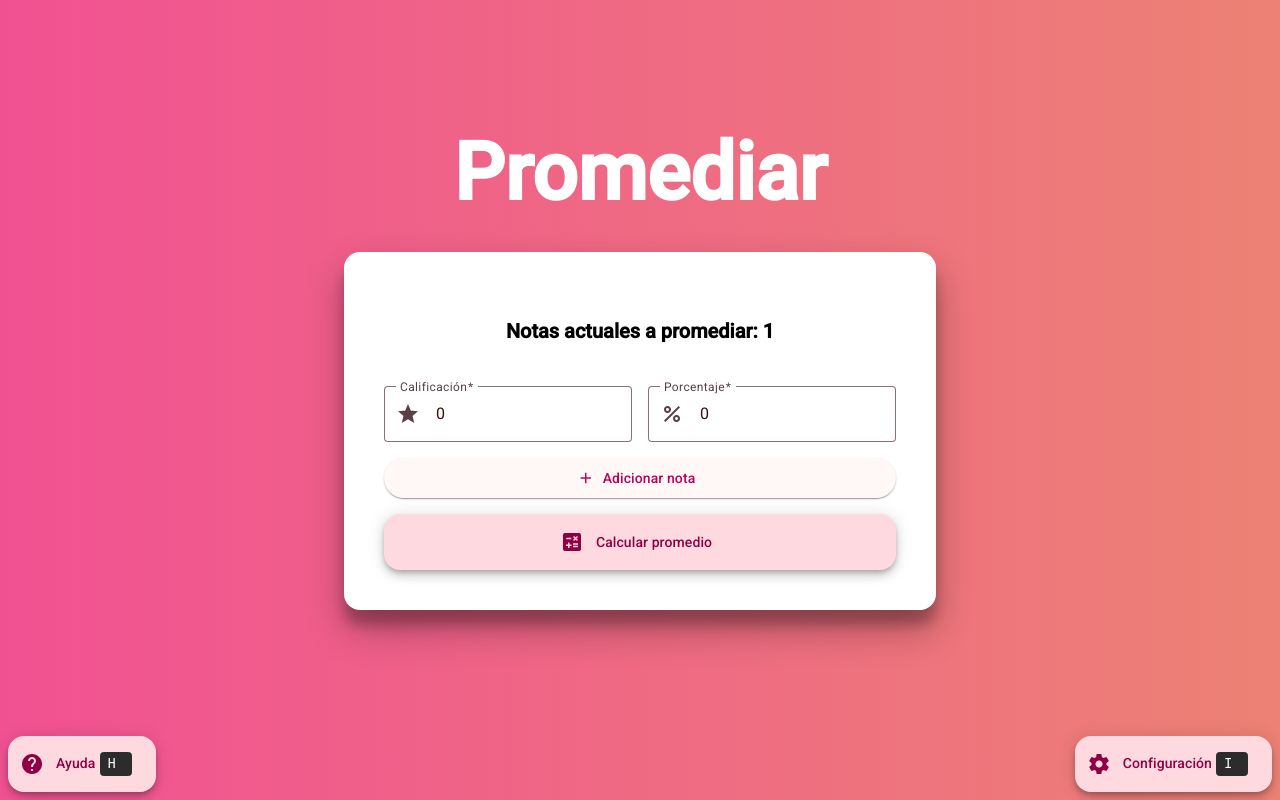
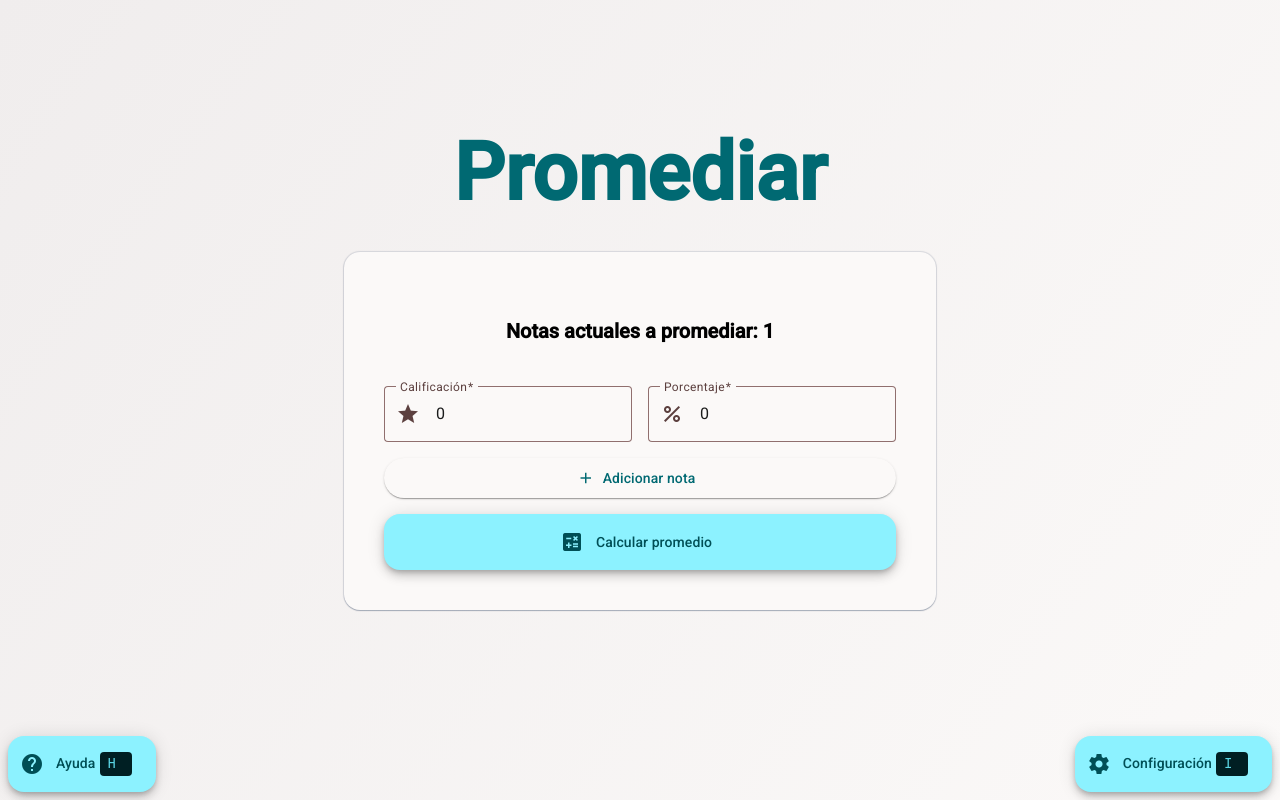
Before and after one commit to MrNizzy/promediar-angular, an Angular app: page / in a window 1280 px wide. Built offline with nearby package versions, Linux system fonts and the light colour scheme.

Commit message:
Refactor: update styles to use Material Design variables and remove unused color definitions

```diff
--- a/src/app/components/promediar/promediar.component.scss
+++ b/src/app/components/promediar/promediar.component.scss
@@ -1,17 +1,9 @@
-$color-red: #ff7979;
-$color-red-accent: #ff4d4d;
-$color-green: #8bf8c2;
-$color-green-accent: #4fffc2;
-$color-blue: #4f93f9;
-$color-blue-accent: #5e9dfc;
-
 .card {
   padding: 2.5rem;
   border-radius: 1rem;
-  box-shadow: rgba(0, 0, 0, 0.3) 0px 19px 38px,
-    rgba(0, 0, 0, 0.22) 0px 15px 12px;
-  background-color: #fff;
-  color: #000;
+  box-shadow: rgba(9, 30, 66, 0.25) 0px 1px 1px,
+    rgba(9, 30, 66, 0.13) 0px 0px 1px 1px;
+  background: var(--mat-sys-surface);
   text-align: center;
   font-size: 20px;
   font-weight: 600;
@@ -23,8 +15,8 @@ $color-blue-accent: #5e9dfc;
 
   transition: all 0.3s;
   &:hover {
-    box-shadow: rgba(0, 0, 0, 0.25) 0px 14px 28px,
-      rgba(0, 0, 0, 0.22) 0px 10px 10px;
+    box-shadow: rgba(0, 0, 0, 0.25) 0px 0px 28px,
+      rgba(0, 0, 0, 0.22) 0px 10px 4px;
   }
 }
 
@@ -58,28 +50,26 @@ $color-blue-accent: #5e9dfc;
   font-weight: 600;
   cursor: pointer;
   box-shadow: rgba(0, 0, 0, 0.16) 0px 3px 6px, rgba(0, 0, 0, 0.23) 0px 3px 6px;
-  background-color: $color-green;
+  background-color: var(--mat-sys-primary-container);
   color: #000;
   transition: all 0.3s;
   &:hover {
     box-shadow: rgba(0, 0, 0, 0.19) 0px 10px 20px,
       rgba(0, 0, 0, 0.23) 0px 6px 6px;
-    background-color: $color-green-accent;
+    background-color: var(--mat-sys-primary-container);
   }
 }
 
 .button--submit {
-  background-color: $color-blue;
+  background-color: var(--mat-sys-secondary-container);
   &:hover {
-    background-color: $color-blue-accent;
+    background-color: var(--mat-sys-on-secondary-container);
   }
 }
 
 .button--delete {
-  background-color: $color-red;
-  &:hover {
-    background-color: $color-red-accent;
-  }
+  color: var(--mat-sys-error);
+  background-color: var(--mat-sys-error-container);
 }
 
 @media (max-width: 768px) {
--- a/src/app/pages/home/home.component.scss
+++ b/src/app/pages/home/home.component.scss
@@ -13,7 +13,7 @@
   display: block;
   font-size: 5rem;
   font-weight: 700;
-  color: #fff;
+  color: var(--mat-sys-primary);
   text-align: center;
   margin: 0;
   padding: 0;
--- a/src/styles.scss
+++ b/src/styles.scss
@@ -1,13 +1,19 @@
 /* You can add global styles to this file, and also import other style files */
 @use "@angular/material" as mat;
-@use "./themes/light.scss" as light;
+@use "./themes/default.theme.scss" as default-theme;
 
 @include mat.elevation-classes();
 @include mat.app-background();
 
 html {
-  @include mat.all-component-themes(light.$light-theme);
-  // linear gradient
+  color-scheme: light dark;
+  @include mat.theme(
+    (
+      color: default-theme.$tertiary-palette,
+      typography: Roboto,
+      density: 0,
+    )
+  );
 }
 
 html,
@@ -16,9 +22,9 @@ body {
 }
 body {
   background: linear-gradient(
-    90deg,
-    rgba(#ee2677, 0.8) 0%,
-    rgba(#e86252, 0.8) 100%
+    125deg,
+    var(--mat-sys-surface-container),
+    var(--mat-sys-surface)
   );
   margin: 0;
   font-family: Roboto, "Helvetica Neue", sans-serif;
@@ -30,8 +36,8 @@ body {
   margin: 0.25rem;
   border-radius: 0.25rem;
   min-width: 1rem;
-  background-color: #2c2c2c;
-  color: #fff;
+  background-color: var(--mat-sys-on-primary-fixed);
+  color: var(--mat-sys-primary-fixed-dim);
   text-align: left;
   user-select: none;
   font-family: monospace;
@@ -67,28 +73,33 @@ a:focus {
 }
 
 .mdc-button:focus {
-  border: 2px solid
-    var(--mdc-text-button-label-text-color, var(--mat-app-primary));
+  outline: 2px solid var(--mat-sys-primary);
 }
 
 a:focus {
-  background-color: var(
-    --mdc-text-button-label-text-color,
-    var(--mat-app-primary)
-  );
-  color: #fff;
+  background-color: var(--mat-sys-primary-container);
+  color: var(--mat-sys-primary);
   text-decoration: none;
 }
 
 a {
-  color: var(--mdc-text-button-label-text-color, var(--mat-app-primary));
+  color: var(--mat-sys-primary);
   text-decoration: none;
   transition: all 0.3s;
   &:hover {
-    color: #fff;
-    background-color: var(
-      --mdc-text-button-label-text-color,
-      var(--mat-app-primary)
+    color: var(--mat-sys-primary-container);
+    background-color: var(--mat-sys-on-background);
+  }
+}
+
+@media (prefers-color-scheme: dark) {
+  html {
+    @include mat.theme(
+      (
+        color: default-theme.$primary-palette,
+        typography: Roboto,
+        density: 0,
+      )
     );
   }
 }
--- /dev/null
+++ b/src/themes/default.theme.scss
@@ -0,0 +1,204 @@
+// This file was generated by running 'ng generate @angular/material:theme-color'.
+// Proceed with caution if making changes to this file.
+
+@use 'sass:map';
+@use '@angular/material' as mat;
+
+// Note: Color palettes are generated from primary: #de283b, secondary: #005461, tertiary: #25b1bf, neutral: #404040
+$_palettes: (
+  primary: (
+    0: #000000,
+    10: #410007,
+    20: #680011,
+    25: #7d0016,
+    30: #92001c,
+    35: #a90022,
+    40: #be0528,
+    50: #e32c3e,
+    60: #ff535a,
+    70: #ff8887,
+    80: #ffb3b1,
+    90: #ffdad8,
+    95: #ffedeb,
+    98: #fff8f7,
+    99: #fffbff,
+    100: #ffffff,
+  ),
+  secondary: (
+    0: #000000,
+    10: #001f25,
+    20: #00363f,
+    25: #00424d,
+    30: #004e5b,
+    35: #0f5b68,
+    40: #226774,
+    50: #3f808e,
+    60: #5b9aa8,
+    70: #76b5c3,
+    80: #91d0df,
+    90: #adedfc,
+    95: #d6f6ff,
+    98: #effbff,
+    99: #f7fdff,
+    100: #ffffff,
+  ),
+  tertiary: (
+    0: #000000,
+    10: #001f23,
+    20: #00363c,
+    25: #004249,
+    30: #004f56,
+    35: #005c64,
+    40: #006972,
+    50: #00848f,
+    60: #00a0ad,
+    70: #37bbca,
+    80: #5bd7e6,
+    90: #8cf2ff,
+    95: #ccf9ff,
+    98: #ebfdff,
+    99: #f5feff,
+    100: #ffffff,
+  ),
+  neutral: (
+    0: #000000,
+    10: #1b1c1c,
+    20: #303030,
+    25: #3b3b3b,
+    30: #474747,
+    35: #525252,
+    40: #5f5e5e,
+    50: #777777,
+    60: #919090,
+    70: #acabaa,
+    80: #c8c6c6,
+    90: #e4e2e1,
+    95: #f3f0f0,
+    98: #fbf9f8,
+    99: #fefcfb,
+    100: #ffffff,
+    4: #0e0e0e,
+    6: #131313,
+    12: #1f2020,
+    17: #2a2a2a,
+    22: #353535,
+    24: #393939,
+    87: #dcd9d9,
+    92: #eae8e7,
+    94: #f0eded,
+    96: #f5f3f3,
+  ),
+  neutral-variant: (
+    0: #000000,
+    10: #2b1515,
+    20: #432a29,
+    25: #4f3434,
+    30: #5c403f,
+    35: #694b4a,
+    40: #765756,
+    50: #906f6e,
+    60: #ac8887,
+    70: #c8a2a1,
+    80: #e5bdbb,
+    90: #ffdad8,
+    95: #ffedeb,
+    98: #fff8f7,
+    99: #fffbff,
+    100: #ffffff,
+  ),
+  error: (
+    0: #000000,
+    10: #410002,
+    20: #690005,
+    25: #7e0007,
+    30: #93000a,
+    35: #a80710,
+    40: #ba1a1a,
+    50: #de3730,
+    60: #ff5449,
+    70: #ff897d,
+    80: #ffb4ab,
+    90: #ffdad6,
+    95: #ffedea,
+    98: #fff8f7,
+    99: #fffbff,
+    100: #ffffff,
+  ),
+);
+
+$_rest: (
+  secondary: map.get($_palettes, secondary),
+  neutral: map.get($_palettes, neutral),
+  neutral-variant: map.get($_palettes,  neutral-variant),
+  error: map.get($_palettes, error),
+);
+
+$primary-palette: map.merge(map.get($_palettes, primary), $_rest);
+$tertiary-palette: map.merge(map.get($_palettes, tertiary), $_rest);
+
+@function _high-contrast-value($light, $dark, $theme-type) {
+  @if ($theme-type == light) {
+    @return $light;
+  }
+  @if ($theme-type == dark) {
+    @return $dark;
+  }
+  @if ($theme-type == color-scheme) {
+    @return light-dark(#{$light}, #{$dark});
+  }
+
+  @error 'Unknown theme-type #{$theme-type}. Expected light, dark, or color-scheme';
+}
+
+@mixin high-contrast-overrides($theme-type) {
+  @include mat.theme-overrides((
+    primary: _high-contrast-value(#60000f, #ffecea, $theme-type),
+    on-primary: _high-contrast-value(#ffffff, #000000, $theme-type),
+    primary-container: _high-contrast-value(#97001d, #ffadab, $theme-type),
+    on-primary-container: _high-contrast-value(#ffffff, #220002, $theme-type),
+    inverse-primary: _high-contrast-value(#ffb3b1, #95001d, $theme-type),
+    primary-fixed: _high-contrast-value(#97001d, #ffdad8, $theme-type),
+    primary-fixed-dim: _high-contrast-value(#6c0012, #ffb3b1, $theme-type),
+    on-primary-fixed: _high-contrast-value(#ffffff, #000000, $theme-type),
+    on-primary-fixed-variant: _high-contrast-value(#ffffff, #2d0003, $theme-type),
+    secondary: _high-contrast-value(#00313a, #d3f6ff, $theme-type),
+    on-secondary: _high-contrast-value(#ffffff, #000000, $theme-type),
+    secondary-container: _high-contrast-value(#00515d, #8dccdc, $theme-type),
+    on-secondary-container: _high-contrast-value(#ffffff, #000d11, $theme-type),
+    secondary-fixed: _high-contrast-value(#00515d, #adedfc, $theme-type),
+    secondary-fixed-dim: _high-contrast-value(#003842, #91d0df, $theme-type),
+    on-secondary-fixed: _high-contrast-value(#ffffff, #000000, $theme-type),
+    on-secondary-fixed-variant: _high-contrast-value(#ffffff, #001418, $theme-type),
+    tertiary: _high-contrast-value(#003237, #c9f8ff, $theme-type),
+    on-tertiary: _high-contrast-value(#ffffff, #000000, $theme-type),
+    tertiary-container: _high-contrast-value(#005159, #56d3e2, $theme-type),
+    on-tertiary-container: _high-contrast-value(#ffffff, #000e10, $theme-type),
+    tertiary-fixed: _high-contrast-value(#005159, #8cf2ff, $theme-type),
+    tertiary-fixed-dim: _high-contrast-value(#00393e, #5bd7e6, $theme-type),
+    on-tertiary-fixed: _high-contrast-value(#ffffff, #000000, $theme-type),
+    on-tertiary-fixed-variant: _high-contrast-value(#ffffff, #001417, $theme-type),
+    background: _high-contrast-value(#fbf9f8, #131313, $theme-type),
+    on-background: _high-contrast-value(#1b1c1c, #e4e2e1, $theme-type),
+    surface: _high-contrast-value(#fbf9f8, #131313, $theme-type),
+    surface-dim: _high-contrast-value(#bab8b8, #131313, $theme-type),
+    surface-bright: _high-contrast-value(#fbf9f8, #505050, $theme-type),
+    surface-container-lowest: _high-contrast-value(#ffffff, #000000, $theme-type),
+    surface-container: _high-contrast-value(#e4e2e1, #303030, $theme-type),
+    surface-container-high: _high-contrast-value(#d6d4d3, #3b3b3b, $theme-type),
+    surface-container-highest: _high-contrast-value(#c8c6c6, #474747, $theme-type),
+    on-surface: _high-contrast-value(#000000, #ffffff, $theme-type),
+    shadow: _high-contrast-value(#000000, #000000, $theme-type),
+    scrim: _high-contrast-value(#000000, #000000, $theme-type),
+    surface-tint: _high-contrast-value(#be0528, #ffb3b1, $theme-type),
+    inverse-surface: _high-contrast-value(#303030, #e4e2e1, $theme-type),
+    inverse-on-surface: _high-contrast-value(#ffffff, #000000, $theme-type),
+    outline: _high-contrast-value(#3e2625, #ffecea, $theme-type),
+    outline-variant: _high-contrast-value(#5e4241, #e1b9b8, $theme-type),
+    error: _high-contrast-value(#600004, #ffece9, $theme-type),
+    on-error: _high-contrast-value(#ffffff, #000000, $theme-type),
+    error-container: _high-contrast-value(#98000a, #ffaea4, $theme-type),
+    on-error-container: _high-contrast-value(#ffffff, #220001, $theme-type),
+    surface-variant: _high-contrast-value(#ffdad8, #5c403f, $theme-type),
+    on-surface-variant: _high-contrast-value(#000000, #ffffff, $theme-type),
+  ))
+ }
--- a/src/themes/light.scss
+++ /dev/null
@@ -1,144 +0,0 @@
-// This file was generated by running 'ng generate @angular/material:m3-theme'.
-// Proceed with caution if making changes to this file.
-
-@use 'sass:map';
-@use '@angular/material' as mat;
-
-// Note: Color palettes are generated from primary: #ee2677, secondary: #e87ea1, tertiary: #e86252, neutral: #ebb3a9
-$_palettes: (
-  primary: (
-    0: #000000,
-    10: #3f0019,
-    20: #66002d,
-    25: #7a0037,
-    30: #8f0042,
-    35: #a5004d,
-    40: #bb0058,
-    50: #e41b70,
-    60: #ff4b8a,
-    70: #ff85a7,
-    80: #ffb1c3,
-    90: #ffd9e0,
-    95: #ffecef,
-    98: #fff8f7,
-    99: #fffbff,
-    100: #ffffff,
-  ),
-  secondary: (
-    0: #000000,
-    10: #3e001d,
-    20: #5f0f32,
-    25: #6d1b3d,
-    30: #7c2748,
-    35: #8b3354,
-    40: #9a3f60,
-    50: #b85779,
-    60: #d77093,
-    70: #f68aad,
-    80: #ffb1c7,
-    90: #ffd9e2,
-    95: #ffecef,
-    98: #fff8f8,
-    99: #fffbff,
-    100: #ffffff,
-  ),
-  tertiary: (
-    0: #000000,
-    10: #410001,
-    20: #680202,
-    25: #79100a,
-    30: #891d15,
-    35: #99291f,
-    40: #aa3529,
-    50: #cb4d3f,
-    60: #ed6655,
-    70: #ff8a7a,
-    80: #ffb4a9,
-    90: #ffdad5,
-    95: #ffedea,
-    98: #fff8f7,
-    99: #fffbff,
-    100: #ffffff,
-  ),
-  neutral: (
-    0: #000000,
-    4: #140705,
-    6: #1d0b08,
-    10: #31120d,
-    12: #361611,
-    17: #43211a,
-    20: #4a2720,
-    22: #4f2b24,
-    24: #542f29,
-    25: #57312b,
-    30: #643c35,
-    35: #714840,
-    40: #7f534b,
-    50: #9b6b63,
-    60: #b7847b,
-    70: #d49e95,
-    80: #f2b9af,
-    87: #fbd0c9,
-    90: #ffdad4,
-    92: #ffe2dd,
-    94: #ffe9e6,
-    95: #ffedea,
-    96: #fff1ee,
-    98: #fff8f6,
-    99: #fffbff,
-    100: #ffffff,
-  ),
-  neutral-variant: (
-    0: #000000,
-    10: #2b151b,
-    20: #422a2f,
-    25: #4e343a,
-    30: #5b3f45,
-    35: #674b51,
-    40: #74575d,
-    50: #8e6f75,
-    60: #aa888f,
-    70: #c6a2a9,
-    80: #e3bdc4,
-    90: #ffd9e0,
-    95: #ffecef,
-    98: #fff8f7,
-    99: #fffbff,
-    100: #ffffff,
-  ),
-  error: (
-    0: #000000,
-    10: #410002,
-    20: #690005,
-    25: #7e0007,
-    30: #93000a,
-    35: #a80710,
-    40: #ba1a1a,
-    50: #de3730,
-    60: #ff5449,
-    70: #ff897d,
-    80: #ffb4ab,
-    90: #ffdad6,
-    95: #ffedea,
-    98: #fff8f7,
-    99: #fffbff,
-    100: #ffffff,
-  ),
-);
-
-$_rest: (
-  secondary: map.get($_palettes, secondary),
-  neutral: map.get($_palettes, neutral),
-  neutral-variant: map.get($_palettes,  neutral-variant),
-  error: map.get($_palettes, error),
-);
-$_primary: map.merge(map.get($_palettes, primary), $_rest);
-$_tertiary: map.merge(map.get($_palettes, tertiary), $_rest);
-
-$light-theme: mat.define-theme((
-  color: (
-    theme-type: light,
-    primary: $_primary,
-    tertiary: $_tertiary,
-  ),
-));
```
